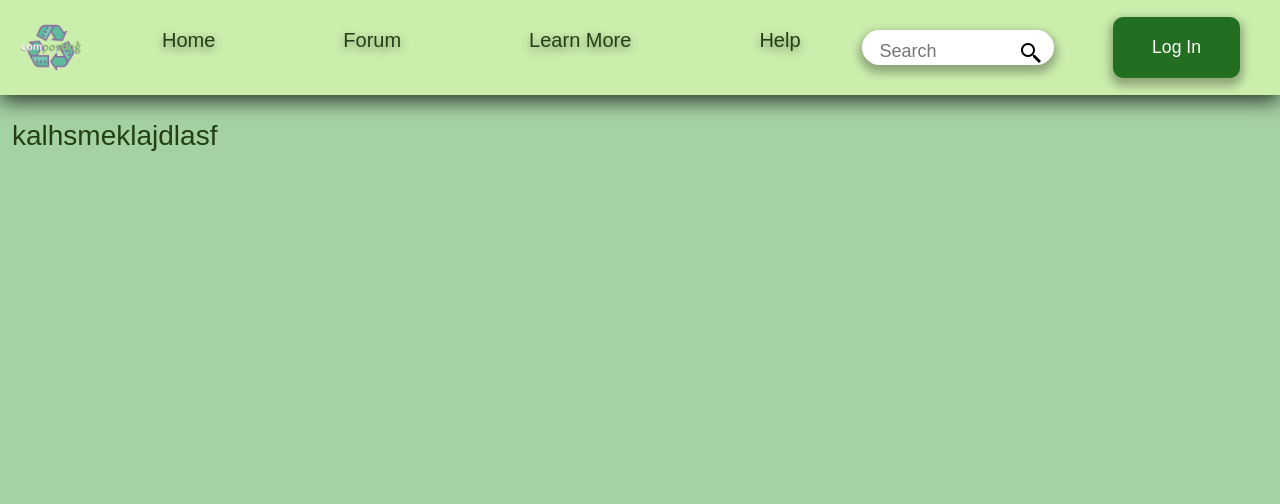
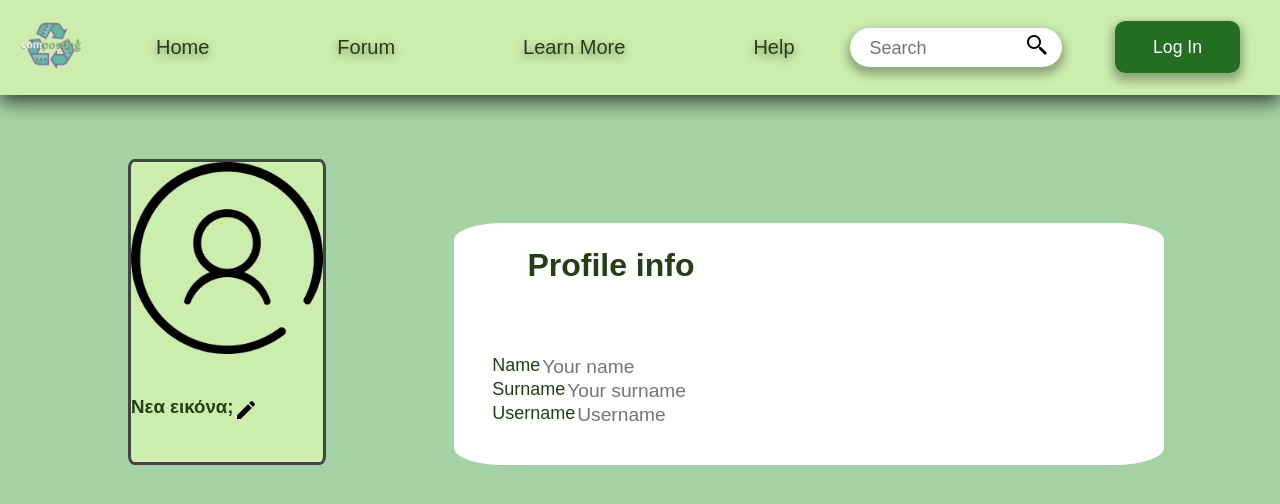
Before and after one commit to SimosNeopoulos/Composting-Project, a PHP site: page /html/personal-info-page.html in a window 1280 px wide. Shown: the top 504 px of the page. Run offline with PHP 8.4, Linux system fonts and the light colour scheme; some libraries are stand-ins or nearby versions.

Commit message:
διάφορες αλλαγές στο personal-info-page.html

```diff
--- a/css/personal-info-style.css
+++ b/css/personal-info-style.css
@@ -1,3 +1,74 @@
-.conteiner-fluid {
-    /*display: cover;*/
+.container {
+    display: flex;
 }
+
+.profile_pic{
+    border-radius: 3%;
+    border: solid 3px #444444;
+    width: 15%;
+    background-color:rgba(209, 243, 175, 0.88) ;
+    margin-top: 5%;
+    margin-left: 10%;
+
+}
+
+.picture {
+    object-fit: cover;
+    max-width: 100%;
+}
+
+
+.edit {
+    display: flex;
+    padding-top: 10%;
+    align-items: center;
+}
+
+#edit-icon {
+   padding-top: 50%;
+}
+#edit-icon:hover{
+    cursor: pointer;
+}
+
+#upload {
+   display: none;
+    float: left;
+}
+
+#profile-header {
+
+}
+
+.profile_info {
+   margin-top: 10%;
+   margin-left: 10%;
+   align-items: center;
+   border-radius: 7%;
+   border: solid white;
+   width: 55%;
+   background-color: white;
+}
+
+h1{
+    padding-left: 10%;
+}
+
+.info-container {
+    margin-top: 5%;
+    padding: 5%;
+    display: block;
+
+}
+input {
+    border: none;
+    border-radius: 5px;
+    font-size: larger;
+    width: 270px;
+    outline: none;
+}
+
+label {
+    float: left;
+    font-size: large;
+}
--- a/html/personal-info-page.html
+++ b/html/personal-info-page.html
@@ -4,7 +4,7 @@
 
 	<meta charset="UTF-8">
 
-	<link href="https://cdn.jsdelivr.net/npm/bootstrap@5.1.3/dist/css/bootstrap.min.css" rel="stylesheet" integrity="sha384-1BmE4kWBq78iYhFldvKuhfTAU6auU8tT94WrHftjDbrCEXSU1oBoqyl2QvZ6jIW3" crossorigin="anonymous">
+<!--	<link href="https://cdn.jsdelivr.net/npm/bootstrap@5.1.3/dist/css/bootstrap.min.css" rel="stylesheet" integrity="sha384-1BmE4kWBq78iYhFldvKuhfTAU6auU8tT94WrHftjDbrCEXSU1oBoqyl2QvZ6jIW3" crossorigin="anonymous">-->
 
 	<link rel="stylesheet" type="text/css" href="../css/personal-info-style.css">
 	<link rel="stylesheet" type="text/css" href="../css/general.css">
@@ -15,31 +15,72 @@
 
 	<header id="page-header"></header>
 
-	<!-- <div class="card">
-		<div class="card-bony">
+<!--	&lt;!&ndash; <div class="card">-->
+<!--		<div class="card-bony">-->
+<!--			-->
+<!--		</div>-->
+<!--		-->
+<!--	</div> &ndash;&gt;-->
+<!--&lt;!&ndash;	<div class="container-fluid">&ndash;&gt;-->
+<!--&lt;!&ndash;		<div class="row">&ndash;&gt;-->
+
+<!--&lt;!&ndash;			<div class="col-md-4">&ndash;&gt;-->
+<!--&lt;!&ndash;				&ndash;&gt;-->
+<!--&lt;!&ndash;			</div>&ndash;&gt;-->
+
+<!--&lt;!&ndash;			&ndash;&gt;-->
+<!--&lt;!&ndash;		</div>&ndash;&gt;-->
+<!--&lt;!&ndash;	</div>&ndash;&gt;-->
+<!--	<div class="card profile_pic" >-->
+<!--		<img class="card-img-top" src="../images/profile-circle.png" alt="Card image cap">-->
+<!--		<div class="card-body">-->
+<!--			<h5 class="card-title">Card title</h5>-->
+
+<!--		</div>-->
+<!--	</div>-->
+	<div class="container">
+
+		<div class="profile_pic">
+			<img class="picture" src="../images/profile-circle.png" alt="profile image!">
+			<div class="edit">
+				<h3 id="edit-text"> Νεα εικόνα;</h3>
+				<input type="file" id="upload" accept="image/*">
+				<label for="upload"><img id="edit-icon" src="../images/edit-icon.png" alt="click hear to edit"></label>
+			</div>
 
 		</div>
 
-	</div> -->
-	<div class="container-fluid">
-		<div class="row">
+		<div class="profile_info">
+			<h1 id="profile-header">Profile info</h1>
+			<div class="info-container">
+				<div>
+					<label>Name</label>
+					<input type="text" placeholder="Your name">
 
-			<div class="col-md-4">
-				<img src="">
-				<h3>kalhsmeklajdlasf</h3>
-			</div>
+				</div>
+				<div>
+					<label>Surname</label>
+					<input type="text" placeholder="Your surname">
+
+				</div>
+				<div>
+					<label>Username</label>
+					<input type="text" placeholder="Username">
+				</div>
 
 
+			</div>
 		</div>
 	</div>
+
 
 	<!--header script-->
 	<script defer src="../java_script/header.js"></script>
 	<script type="text/javascript" src="../java_script/script.js"></script>
 
 	<!-- bootstrap javascripts -->
-	<script src="https://cdn.jsdelivr.net/npm/@popperjs/core@2.10.2/dist/umd/popper.min.js" integrity="sha384-7+zCNj/IqJ95wo16oMtfsKbZ9ccEh31eOz1HGyDuCQ6wgnyJNSYdrPa03rtR1zdB" crossorigin="anonymous"></script>
-    <script src="https://cdn.jsdelivr.net/npm/bootstrap@5.1.3/dist/js/bootstrap.min.js" integrity="sha384-QJHtvGhmr9XOIpI6YVutG+2QOK9T+ZnN4kzFN1RtK3zEFEIsxhlmWl5/YESvpZ13" crossorigin="anonymous"></script>
+<!--	<script src="https://cdn.jsdelivr.net/npm/@popperjs/core@2.10.2/dist/umd/popper.min.js" integrity="sha384-7+zCNj/IqJ95wo16oMtfsKbZ9ccEh31eOz1HGyDuCQ6wgnyJNSYdrPa03rtR1zdB" crossorigin="anonymous"></script>-->
+<!--    <script src="https://cdn.jsdelivr.net/npm/bootstrap@5.1.3/dist/js/bootstrap.min.js" integrity="sha384-QJHtvGhmr9XOIpI6YVutG+2QOK9T+ZnN4kzFN1RtK3zEFEIsxhlmWl5/YESvpZ13" crossorigin="anonymous"></script>-->
 
     <script type="text/javascript" src="../java_script/script.js"></script>
 </body>
```
Also changed, not shown: images/edit-icon.png (added), images/profile-circle.png (added), images/profile.png (added).
